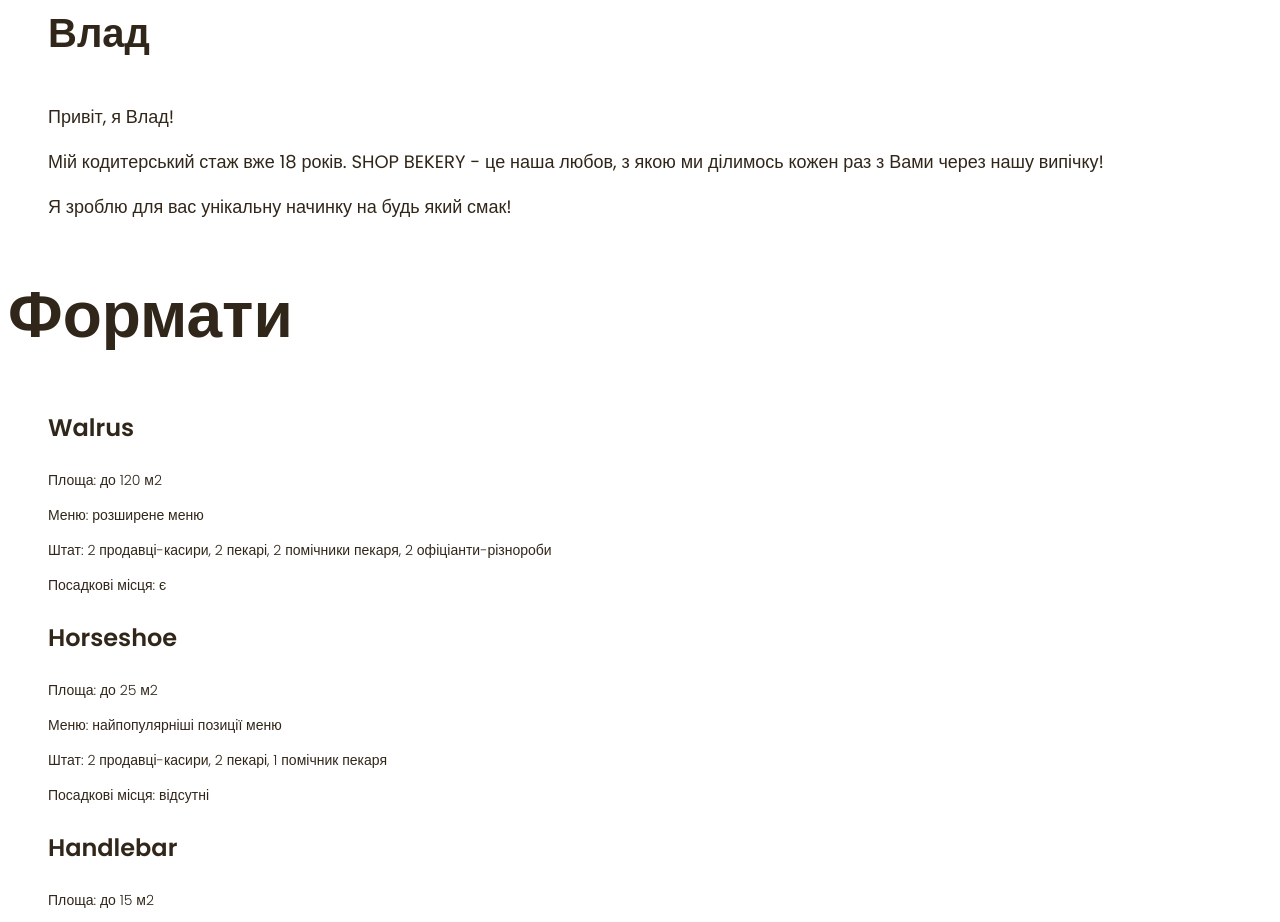
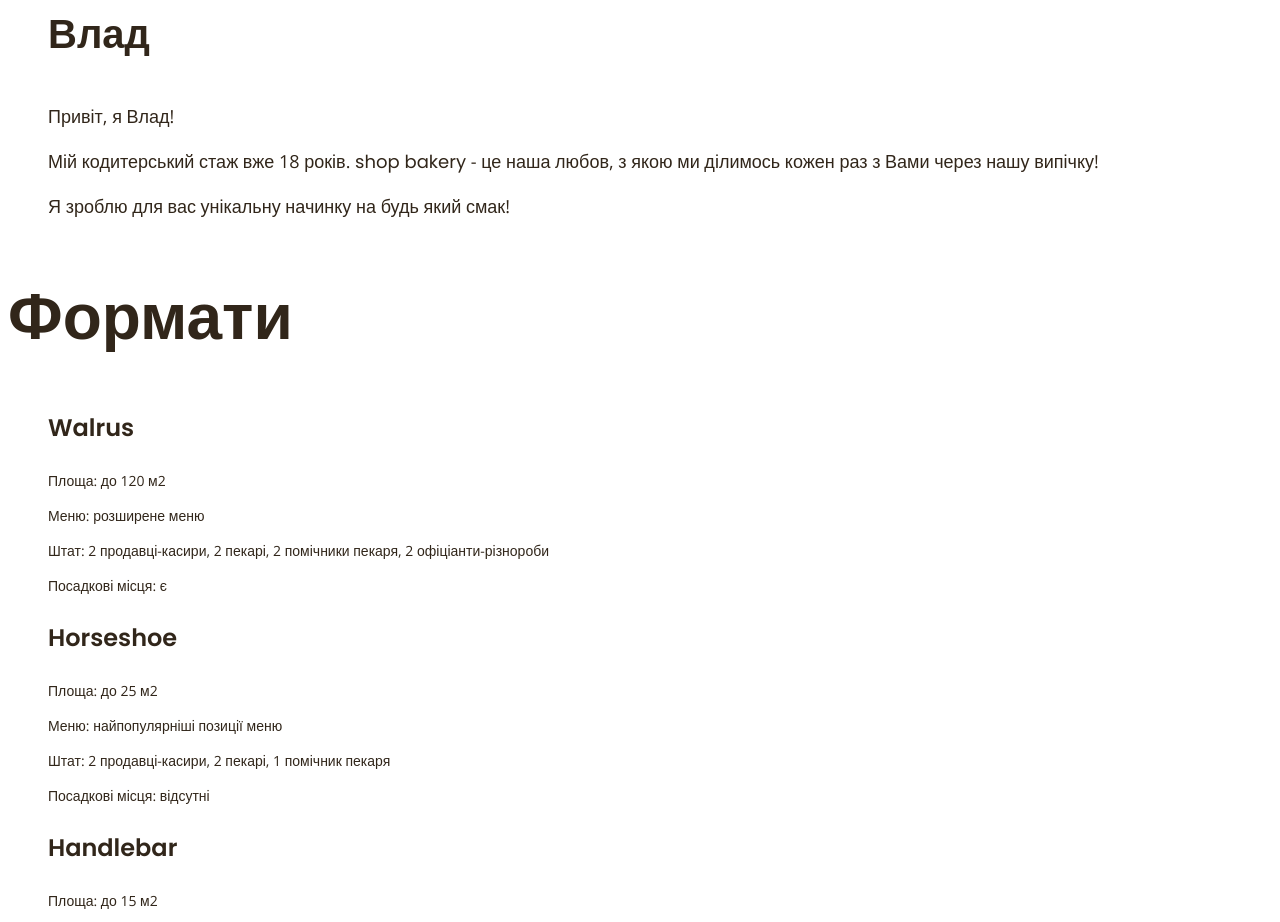
Before and after one commit to erida91/genius-test, a plain HTML site: page index.html in a window 1280 px wide. Shown: the part 1922-2844 px from the top of the page. Drawn offline with nearby package versions, Linux system fonts and the light colour scheme.

Commit message:
Обновлен порядок шрифтов в styles.css и добавлен атрибут lang в index.html для улучшения доступности

```diff
--- a/css/styles.css
+++ b/css/styles.css
@@ -8,7 +8,7 @@
 /* Base */
 body {
   color: var(--color-primary-dark);
-  font-family: 'Poppins', 'Open Sans', sans-serif;
+  font-family: 'Open Sans', sans-serif;
   font-size: 18px;
   font-weight: 400;
   line-height: 1.5; /* 1.5 times the font-size 27px / 18px */
--- a/index.html
+++ b/index.html
@@ -55,7 +55,7 @@
         </ul>
         <h2 class="section-title">Новий формат традицій</h2>
         <p class="traditions-text">
-          <span class="brand uppercase">shop bakery</span>
+          <span class="brand uppercase" lang="en">shop bakery</span>
           — це пекарня, яка взяла все найкраще, і зберегла смак традиційної випічки та натуральність
           інгредієнтів.
         </p>
@@ -85,8 +85,9 @@
               <h3 class="chef-title">Влад</h3>
               <p>Привіт, я Влад!</p>
               <p>
-                Мій кодитерський стаж вже 18 років. SHOP BEKERY - це наша любов, з якою ми ділимось
-                кожен раз з Вами через нашу випічку!
+                Мій кодитерський стаж вже 18 років.
+                <span class="brand uppercase" lang="en">shop bakery</span>
+                - це наша любов, з якою ми ділимось кожен раз з Вами через нашу випічку!
               </p>
               <p>Я зроблю для вас унікальну начинку на будь який смак!</p>
             </article>
```
